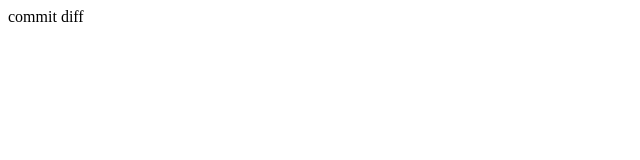
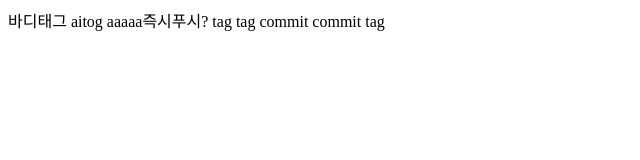
Before and after one commit to jms976/opentut, a plain HTML site: page index.html in a window 1280 px wide. Shown: the whole page, without its empty margins (0-640 px from the left). Drawn offline with Linux system fonts and the light colour scheme.

Commit message:
프로젝트의 역사를 탐방할 수 있는 커밋

```diff
--- a/index.html
+++ b/index.html
@@ -1,8 +1,12 @@
 <html>
-<body>
+  <body>
 
-
-</body>
-commit
-diff
+      바디태그
+      aitog
+      aaaaa즉시푸시?
+      tag tag
+      commit
+      commit
+      tag
+  </body>
 </html>
```
